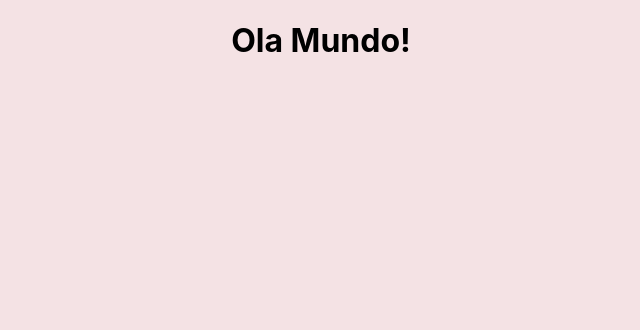
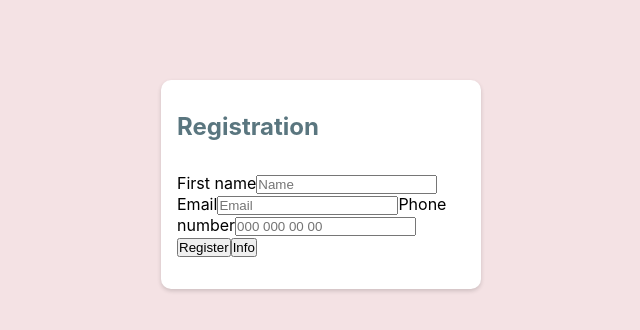
Before and after one commit to RicardoBaltazar/Form-with-NextJS-and-Json-Server, a Next.js app in the folder form-app/: page / in a window 1280 px wide. Shown: the top 330 px of the page, without its empty margins (319-959 px from the left). Built offline with nearby package versions, Linux system fonts and the light colour scheme.

Commit message:
adicionando estilo do form e alguns elementos e inputs

```diff
--- a/form-app/Components/Form.jsx
+++ b/form-app/Components/Form.jsx
@@ -1,9 +1,41 @@
+import styled from 'styled-components';
 
+const FORM = styled.form`
+    background-color: #fff;
+    border-radius: 10px;
+    width: 25vw;
+    box-shadow: 0px 2px 4px #00000029;
+    padding: 2rem 1rem;
+    display: flex;
+    flex-direction: column;
+    margin-top: 25%;
+    h1{
+        margin-bottom: 2rem;
+        color:#5A767F;
+        font-size: 1.5rem;
+    }
+`;
 
 export default function Form(){
     return (
         <>
-            <h1>Ola Mundo!</h1>
+            <FORM>
+                <h1>Registration</h1>
+                <div>
+                    <label htmlFor="name">First name</label>
+                    <input type="text" name="" id="" placeholder='Name'/>
+
+                    <label htmlFor="name">Email</label>
+                    <input type="email" name="" id="" placeholder='Email'/>
+
+                    <label htmlFor="name">Phone number</label>
+                    <input type="number" name="" id="" placeholder='000 000 00 00'/>
+                </div>
+                <div>
+                    <button type="submit">Register</button>
+                    <button>Info</button>
+                </div>
+            </FORM>
         </>
     )
 };
--- a/form-app/package.json
+++ b/form-app/package.json
@@ -10,6 +10,7 @@
   "dependencies": {
     "next": "10.0.9",
     "react": "17.0.2",
-    "react-dom": "17.0.2"
+    "react-dom": "17.0.2",
+    "styled-components": "^5.2.3"
   }
 }
--- a/form-app/styles/globals.css
+++ b/form-app/styles/globals.css
@@ -1,7 +1,5 @@
 html,
 body {
-  padding: 0;
-  margin: 0;
   font-family: -apple-system, BlinkMacSystemFont, Segoe UI, Roboto, Oxygen,
     Ubuntu, Cantarell, Fira Sans, Droid Sans, Helvetica Neue, sans-serif;
   background-color: #F4E2E4;
@@ -9,6 +7,7 @@ body {
   flex-direction: column;
   justify-content: center;
   align-items: center;
+  width: 100vw;
 }
 
 a {
@@ -18,4 +17,7 @@ a {
 
 * {
   box-sizing: border-box;
+  padding: 0;
+  margin: 0;
+  outline: none;
 }
```
Also changed, not shown: 1 other file (tests, documents, lock files or other folders).
